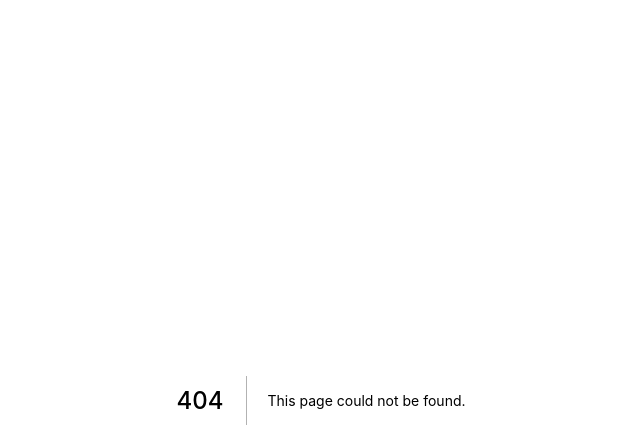
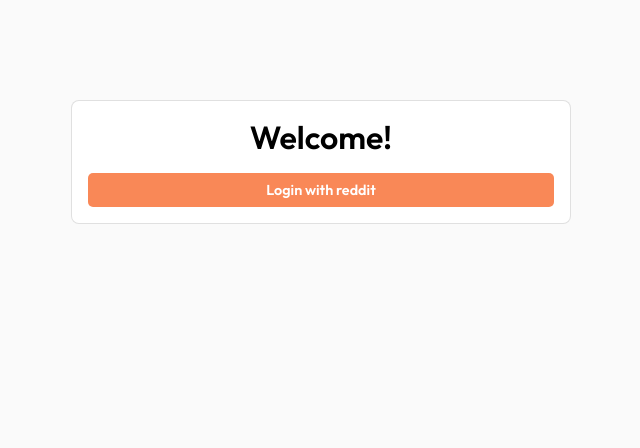
Before and after one commit to elfennani/reddit-client-nextjs, a Next.js app: page /login in a window 1280 px wide. Before the commit this address had no page. Shown: the top 448 px of the page, without its empty margins (319-959 px from the left). Built offline with nearby package versions, Linux system fonts and the light colour scheme.

Commit message:
Added Login page and adjusted button component to support hyperlinks

```diff
--- a/components/Button/Button.module.scss
+++ b/components/Button/Button.module.scss
@@ -10,6 +10,8 @@
     font-size: 0.9rem;
     font-weight: bold;
     transition: all 0.2s;
+    display: inline-block;
+    text-align: center;
 
     &:hover {
         background-color: darken($color: $primary, $amount: 10%);
--- a/components/Button/index.jsx
+++ b/components/Button/index.jsx
@@ -2,13 +2,26 @@
 import PropTypes from "prop-types";
 import styles from "./Button.module.scss";
 import Head from "next/head";
+import Link from "next/link";
 
 const Button = (props) => {
-    /**
-     * @type {React.CSSProperties}
-     */
-    let colorStyle;
-    styles;
+    if (props.link) {
+        return (
+            <Link href={props.link} passHref>
+                <a
+                    className={[
+                        styles.button,
+                        props.secondary ? styles.secondary : null,
+                        props.className ? props.className : null,
+                    ].join(" ")}
+                    disabled={props.disabled}
+                >
+                    {props.title}
+                </a>
+            </Link>
+        );
+    }
+
     return (
         <>
             <button
@@ -19,11 +32,6 @@
                 ].join(" ")}
                 onClick={props.onClick}
                 disabled={props.disabled || props.onClick == null}
-                style={{
-                    hover: {
-                        height: 300,
-                    },
-                }}
             >
                 {props.title}
             </button>
@@ -42,6 +50,7 @@
     secondary: PropTypes.bool,
     className: PropTypes.string,
     primaryColor: PropTypes.string,
+    link: PropTypes.string,
 };
 
 export default Button;
--- a/components/Card.js
+++ b/components/Card.js
@@ -25,6 +25,6 @@
     );
 };
 
-Card.propType = HTMLDivElement;
+// Card.propType = HTMLDivElement;
 
 export default Card;
--- a/components/LoginCard.jsx
+++ b/components/LoginCard.jsx
@@ -15,19 +15,17 @@
                 display: "flex",
                 flexDirection: "column",
                 justifyContent: "stretch",
+                textAlign: "center",
             }}
         >
-            <Button title="Login with reddit" onClick={props.onLogin} />
+            <h1 style={{ margin: 0, marginBottom: 16 }}>Welcome!</h1>
+            <Button title="Login with reddit" link={props.link} />
         </Card>
     );
 };
 
-LoginCard.defaultProps = {
-    onLogin: () => console.log("Login"),
-};
-
 LoginCard.propTypes = {
-    onLogin: PropTypes.func,
+    link: PropTypes.string,
 };
 
 export default LoginCard;
--- /dev/null
+++ b/pages/login.js
@@ -0,0 +1,12 @@
+import React from "react";
+import LoginCard from "../components/LoginCard";
+
+const Login = () => {
+    return (
+        <div>
+            <LoginCard link="https://www.google.com" />
+        </div>
+    );
+};
+
+export default Login;
--- a/styles/globals.scss
+++ b/styles/globals.scss
@@ -6,6 +6,7 @@
     padding: 0;
     margin: 0;
     font-family: $fontFamily;
+    background-color: #fafafa;
 }
 
 a {
```
Also changed, not shown: pages/index.js (+20 -4 lines).
